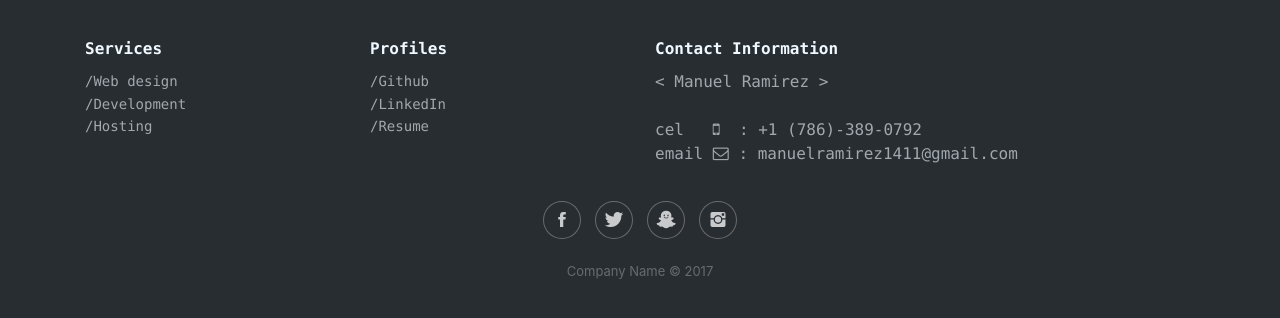
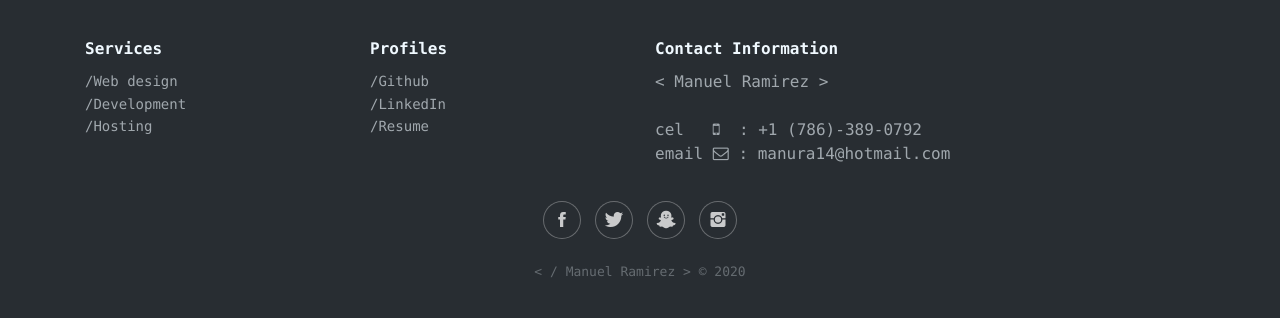
Before and after one commit to manuelr14/Portfolio-ManuelR, a plain HTML site: page index.html in a window 1280 px wide. Shown: the part 2234-2552 px from the top of the page. Drawn offline with Linux system fonts and the light colour scheme; files whose address does not match are found by name.

Commit message:
footer better

```diff
--- a/index.html
+++ b/index.html
@@ -96,11 +96,11 @@
                     </div>
                     <div class="col-md-6 item text">
                         <h3 class="text-monospace">Contact Information</h3>
-                        <p class="text-monospace">&lt; Manuel Ramirez &gt;<br><br>cel &nbsp;&nbsp;<i class="fa fa-mobile-phone"></i>&nbsp; : +1 (786)-389-0792<br>email&nbsp;<i class="fa fa-envelope-o"></i> : manuelramirez1411@gmail.com</p>
+                        <p class="text-monospace">&lt; Manuel Ramirez &gt;<br><br>cel &nbsp;&nbsp;<i class="fa fa-mobile-phone"></i>&nbsp; : +1 (786)-389-0792<br>email&nbsp;<i class="fa fa-envelope-o"></i> : manura14@hotmail.com</p>
                     </div>
                     <div class="col item social"><a href="#"><i class="icon ion-social-facebook"></i></a><a href="#"><i class="icon ion-social-twitter"></i></a><a href="#"><i class="icon ion-social-snapchat"></i></a><a href="#"><i class="icon ion-social-instagram"></i></a></div>
                 </div>
-                <p class="copyright">Company Name © 2017</p>
+                <p class="text-monospace copyright">&lt; / Manuel Ramirez &gt; © 2020</p>
             </div>
         </footer>
     </div>
```
